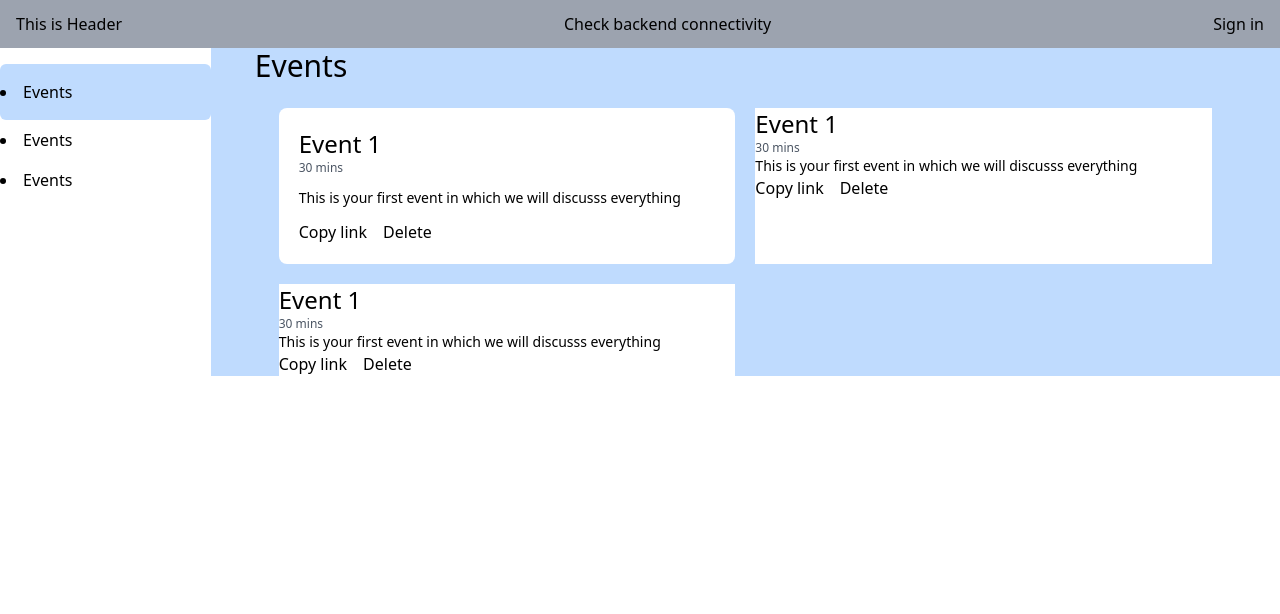
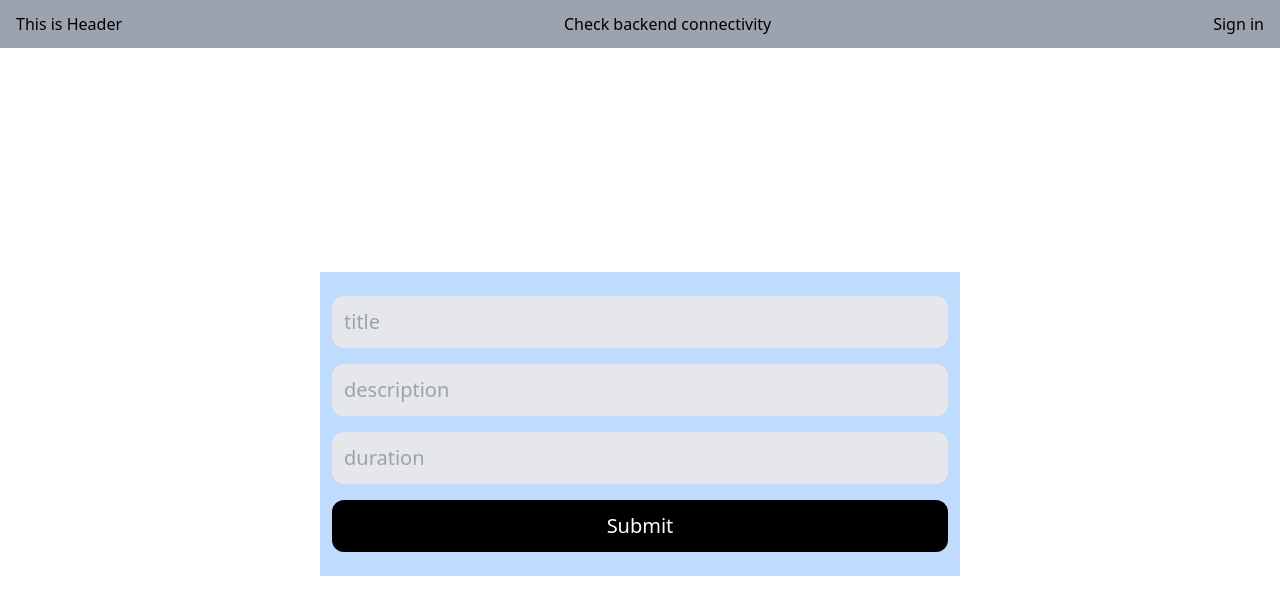
Before and after one commit to SK-x7/Schedular-assignment, a React (Vite) app in the folder frontend/: page / in a window 1280 px wide. Shown: the top 614 px of the page. Built offline with nearby package versions, Linux system fonts and the light colour scheme; no server answers.

Commit message:
Created event form and added react hook form

```diff
--- a/frontend/package.json
+++ b/frontend/package.json
@@ -13,7 +13,8 @@
     "@clerk/clerk-react": "^5.15.1",
     "axios": "^1.7.7",
     "react": "^18.3.1",
-    "react-dom": "^18.3.1"
+    "react-dom": "^18.3.1",
+    "react-hook-form": "^7.53.2"
   },
   "devDependencies": {
     "@eslint/js": "^9.13.0",
--- a/frontend/src/App.jsx
+++ b/frontend/src/App.jsx
@@ -1,10 +1,20 @@
 import { SignUp } from "@clerk/clerk-react"
+import EventForm from "./Events/components/EventForm"
 import Header from "./Ui/components/Header"
 
 function App() {
   return (
-    <div className="h-screen">
+    <div className="h-screen flex flex-col" >
       <Header></Header>
+      <EventForm></EventForm>
+      </div>
+    )
+}
+
+
+function UsethisLater(params) {
+  //events and dashboard in present in this
+  return <div>
 
   <div className="w-full bg-white flex">
     <div className="w-1/5 h-full flex flex-col py-4">
@@ -15,14 +25,14 @@ function App() {
     </div>
 
     {/* //dashboard */}
-        {/* <div className="bg-blue-200 w-full px-11 flex flex-col gap-6">
+    <div className="bg-blue-200 w-full px-11 flex flex-col gap-6">
       <h1 className="text-3xl">Dashboard</h1>
       <div className="bg-white w-full px-6 rounded-lg">
         <h2>Welcome satyen</h2>
         <h3>THis is our dashboard page</h3>
       </div>
     </div>
-      </div> */}
+  </div>
 
   {/* events */}
     <div className="bg-blue-200 w-full px-11 flex flex-col gap-6">
@@ -65,13 +75,6 @@ function App() {
       </div>
     </div>
   </div>
-
-
-
-      <div></div>
-      {/* <SignUp></SignUp> */}
-    </div>
-  )
 }
 
 export default App
--- /dev/null
+++ b/frontend/src/Events/components/EventForm.jsx
@@ -0,0 +1,18 @@
+import React from 'react';
+import { useForm } from 'react-hook-form';function EventForm() {
+    const { register, handleSubmit, formState: { errors } } = useForm();
+    const onSubmit = data => console.log(data);
+    console.log(errors);
+
+    return (
+      <form onSubmit={handleSubmit(onSubmit)} className="flex flex-col bg-blue-200 w-1/2 m-auto py-6 px-3 gap-4">
+        <input type="text" placeholder="title" {...register} className="bg-gray-200 rounded-xl text-xl p-3"/>
+        <input type="text" placeholder="description" {...register("description", { max: 500, min: 1})} className="bg-gray-200 rounded-xl text-xl p-3"/>
+        <input type="number" placeholder="duration" {...register("duration", {min:0,pattern: /^(?:[1-9]\d*|\d+(\.\d+)?|\.\d+)$/i})} className="bg-gray-200 rounded-xl text-xl p-3"/>
+
+        <input className="bg-black text-white rounded-xl text-xl p-3" type="submit" />
+      </form>
+    )
+}
+
+export default EventForm
```
Also changed, not shown: 1 other file (tests, documents, lock files or other folders). Lines whose indentation alone changed are shown as unchanged.
